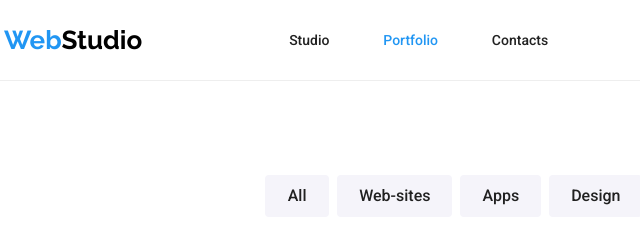
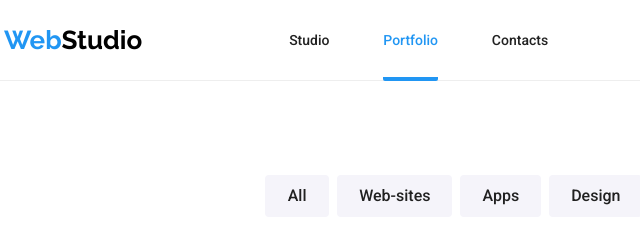
Before and after one commit to gavrila0909/goit-markup-hw-05, a plain HTML site: page portofolio.html in a window 1280 px wide. Shown: the top 240 px of the page, 124-764 px from the left. Drawn offline with Linux system fonts and the light colour scheme.

Commit message:
added current border

```diff
--- a/css/style.css
+++ b/css/style.css
@@ -423,8 +423,12 @@ background-color: #2196F3;
 }
 
 .current{
-    color:var(--main-activ-text-color);
+    padding-bottom: 29px;
+    color: var(--main-activ-text-color);
+    border-bottom: 4px solid var(--main-activ-text-color);
+    border-radius: 2px;
 }
+
 
 
 .header-contacts ul, .mail, .phone-number {
```
